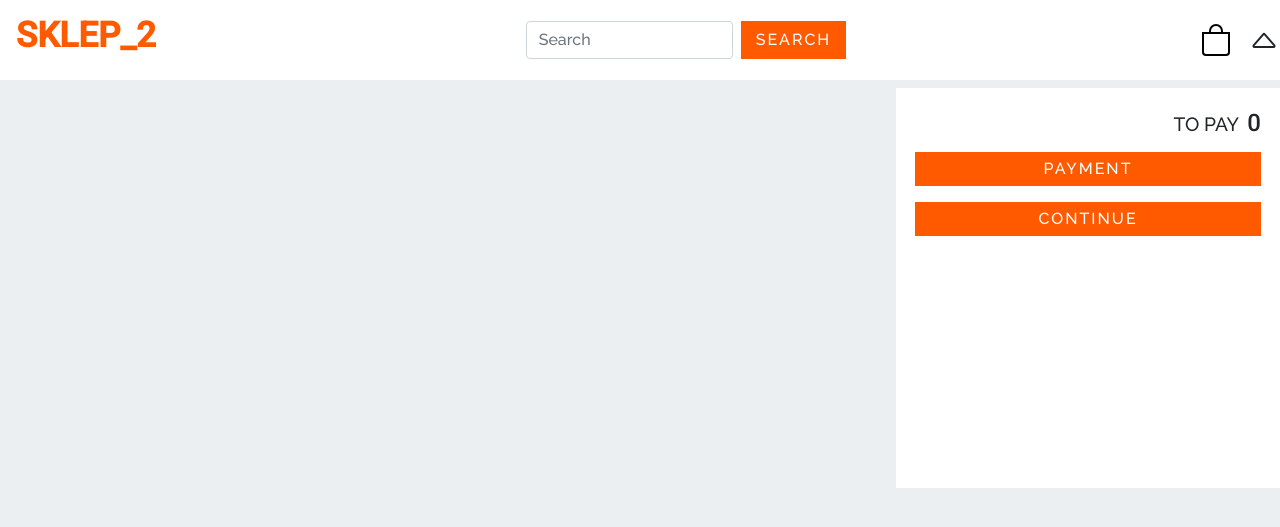
After one commit to aleooo/sklep_2, a Django app: page /cart/ in a window 1280 px wide. The commit adds this page. Shown: the top 527 px of the page. Run offline with Django 3.2, Linux system fonts and the light colour scheme; some web fonts are replaced.

Commit message:
template of cart

```diff
--- a/sklep_2/cart/urls.py
+++ b/sklep_2/cart/urls.py
@@ -5,5 +5,6 @@ from . import views
 app_name = 'cart'
 
 urlpatterns = [
-    path('<int:id>/added/', views.add_to_cart, name='add')
+    path('<int:id>/added/', views.add_to_cart, name='add'),
+    path('', views.main_cart, name='main_cart'),
 ]
--- a/sklep_2/cart/views.py
+++ b/sklep_2/cart/views.py
@@ -11,3 +11,7 @@ def add_to_cart(request, id):
         cart.add(product=product, quantity=quantity)
         return redirect(product.get_absolute_url())
     Cart.error('quantity')
+
+
+def main_cart(request):
+    return render(request, 'content/cart.html', {'main_bar': True})
--- a/sklep_2/templates/base.html
+++ b/sklep_2/templates/base.html
@@ -30,11 +30,13 @@
                 </div>
                 <div id='main_icon' >
                     <div id='main_icons'>
-                        <div class='float_l left_icon' id='cart_icon'>
-                            <svg xmlns="http://www.w3.org/2000/svg" width="32" height="32" fill="currentColor" class="bi bi-bag" viewBox="0 0 16 16">
-                                <path d="M8 1a2.5 2.5 0 0 1 2.5 2.5V4h-5v-.5A2.5 2.5 0 0 1 8 1zm3.5 3v-.5a3.5 3.5 0 1 0-7 0V4H1v10a2 2 0 0 0 2 2h10a2 2 0 0 0 2-2V4h-3.5zM2 5h12v9a1 1 0 0 1-1 1H3a1 1 0 0 1-1-1V5z"/>
-                            </svg>
-                        </div>
+                        <a href="{% url 'cart:main_cart' %}">
+                            <div class='float_l left_icon' id='cart_icon'>
+                                <svg xmlns="http://www.w3.org/2000/svg" width="32" height="32" fill="currentColor" class="bi bi-bag" viewBox="0 0 16 16">
+                                    <path d="M8 1a2.5 2.5 0 0 1 2.5 2.5V4h-5v-.5A2.5 2.5 0 0 1 8 1zm3.5 3v-.5a3.5 3.5 0 1 0-7 0V4H1v10a2 2 0 0 0 2 2h10a2 2 0 0 0 2-2V4h-3.5zM2 5h12v9a1 1 0 0 1-1 1H3a1 1 0 0 1-1-1V5z"/>
+                                </svg>
+                            </div>
+                        </a>
                         <div class='float_r wrapper' onclick="sidebar()">
                             <div id="toggle_grid">
                                 <svg xmlns="http://www.w3.org/2000/svg" width="32" height="32" fill="currentColor" class="bi bi-caret-up "  viewBox="0 0 16 16">
--- /dev/null
+++ b/sklep_2/templates/content/cart.html
@@ -0,0 +1,59 @@
+{% extends 'base.html' %}
+
+{% load static %}
+{% load price_tags %}
+
+{% block content %}
+    <div class='main' id='cart'>
+        <div class='width_65'>
+            {% for item in cart %}
+                <div class='display_f justify_c_c background_w padding_tb margin_tb_05'>
+                    <div class='width_200p'>
+                        <div>
+                            <img class='height_100p width_max_150' src="{{ item.image }}" >
+                        </div>
+                    </div>
+                    <div class='display_f justify_c_s_b width_cart height_80p padding_t_15'>
+                        <div class=' width_200p  padding_l'>
+                            <p  class='font_size_12 word_b_b_w'>{{ item.name }}</p>
+                        </div>
+                        <div >
+
+                            <div class="input-group mb-3 margin_t">
+                                <div class="input-group-prepend">
+                                    <button type='button' class="btn  btn-sm border_1sg border_r_0" id="minus"><i class="fa fa-minus"></i></button>
+                                </div>
+                                <input  id="input" class=" form-control-sm border_1sg width_4 border_1sg border_r_0 text_a_c font_numbers" value="1" min="1" name='quantity'>
+                                <div class="input-group-prepend">
+                                    <button type='button' class="btn  btn-sm border_1sg border_r_0" id="plus"><i class="fa fa-plus"></i></button>
+                                </div>
+                            </div>
+                        </div>
+                        <div >
+                            <div class='width_100 text_a_c display_ib'>
+                                <span class='font_size_2 font_numbers'>{{ item.total_price|price_front }}</span><span class='font_size_15 font_numbers' >{{ item.total_price|price_back }}</span>
+                            </div>
+                            <div class='width_200p text_a_c'>
+                                <span class='font_size_12'>for each {{ item.price }}</span>
+                            </div>
+                        </div>
+                        <div class='display_f align_i_c'>
+                            <i class="far fa-trash-alt font_size_2"></i>
+                        </div>
+
+                    </div>
+                </div>
+            {% endfor %}
+        </div>
+        <div class="width_30 background_w margin_tb_05 height_400p flex_d_c align_i_c">
+            <div class='width_90 padding_tb_05 '>
+                <div class='display_ib float_r'>
+                    <span class='font_size_12 padding_r_05'>TO PAY</span><span class='font_size_2 font_numbers'>{{ cart.total_value_cart|price_front }}</span><span class='font_size_15 font_numbers' >{{ cart.total_value_cart|price_back }}</span>
+                </div>
+            </div>
+            <button type='submit' class='button width_90 margin_b' ><p class='button_margin'>PAYMENT</p></button>
+            <button class='button width_90 margin_b' ><p class='button_margin '>CONTINUE</p></button>
+        </div>
+    </div>
+    <script type='text/javascript' src='{% static 'assets/js/cart.js' %}'></script>
+{% endblock content %}
--- a/sklep_2/templates/static/assets/css/base.css
+++ b/sklep_2/templates/static/assets/css/base.css
@@ -1,3 +1,4 @@
+@import 'cart.css';
 @import 'detail.css';
 @import 'list.css';
 @import 'main.css';
--- /dev/null
+++ b/sklep_2/templates/static/assets/css/cart.css
@@ -0,0 +1,20 @@
+#cart{
+    display: flex;
+    flex-direction: row;
+    justify-content: space-between;
+}
+.width_cart{
+    width: calc(90% - 200px);
+    display: flex;
+    justify-content:center;
+}
+
+@media (max-width: 813px) {
+    #cart{
+        flex-direction: column;
+    }
+    #cart > div{
+        width: 100%;
+    }
+
+}
--- a/sklep_2/templates/static/assets/css/tools.css
+++ b/sklep_2/templates/static/assets/css/tools.css
@@ -10,6 +10,7 @@ a.button_white:hover{color: rgb(255, 255, 255)}
 a:hover{color: rgb(102, 160, 160);}
 
 .align_i_c{align-items: center;}
+._align_i_c{align-items: center; display: flex;}
 .background_inherit{background: inherit;}
 .background_g{background: #ECEFF1;}
 .background_w{background: rgb(255, 255, 255)}
@@ -19,6 +20,7 @@ a:hover{color: rgb(102, 160, 160);}
 .border_n{border: none;}
 .border_r_0{border-radius: 0%;}
 .border_r_50{border-radius: 50%;}
+.bottom_0{bottom: 0;}
 .color_gray{color:rgb(121, 121, 121)}
 .color_white{color: rgb(255, 255, 255)}
 .color_black{color: rgb(0, 0, 0);}
@@ -26,6 +28,8 @@ a:hover{color: rgb(102, 160, 160);}
 .display_f{display: flex;}
 .display_ib{display: inline-block;}
 /* .font_numbers{font-family: 'B612 Mono', monospace;} */
+.flex_d_c{display: flex; flex-direction: column;}
+.flex_d_r{display: flex; flex-direction: row;}
 .font_numbers{font-family:  Roboto,sans-serif;}
 .font_decorative{font-family: 'Tourney', cursive;}
 .font_size_1{font-size: 1rem;}
@@ -36,8 +40,12 @@ a:hover{color: rgb(102, 160, 160);}
 .float_r{float: right;}
 .justify_c_s_a{justify-content: space-around;}
 .justify_c_s_b{justify-content: space-between;}
+.justify_c_r{justify-content: right;}
+.justify_c_c{justify-content: center;}
 .height_100{height: 100%;}
+.height_80p{height: 80px;}
 .height_100p{height: 100px;}
+.height_400p{height: 400px;}
 .html_list{list-style-type: none;}
 .padding{padding: 1rem;}
 .padding_0{padding: 0;}
@@ -49,6 +57,7 @@ a:hover{color: rgb(102, 160, 160);}
 .padding_lr{padding: 0 1rem}
 .padding_r_05{padding-right: 0.5rem;}
 .padding_ud_4{padding: 4rem;}
+.padding_t_15{padding-top: 1.5rem;}
 .padding_tb{padding: 1rem 0;}
 .padding_tb_05{padding: 0.5rem 0;}
 .position_i{position:inherit}
@@ -69,13 +78,17 @@ a:hover{color: rgb(102, 160, 160);}
 .text_d{text-decoration: none;}
 .white{background: white;}
 .width_4{width: 4rem;}
+.width_30{width: 30%;}
 .width_40{width: 40%}
 .width_50{width: 50%;}
 .width_60{width: 60%}
+.width_65{width: 65%;}
 .width_90{width: 90%;}
 .width_100{width: 100%;}
+.width_80p{width: 80px;}
 .width_100p{width: 100px;}
 .width_200p{width: 200px;}
+.width_400p{width: 400px;}
 .width_max_400{max-width: 400px;}
 .width_max_150{max-width: 150px;}
 .word_b_b_w{word-break: break-word;}
--- /dev/null
+++ b/sklep_2/templates/static/assets/js/cart.js
@@ -0,0 +1,13 @@
+let plus = $('#plus')
+let minus = $('#minus')
+let input = $('#input')
+
+plus.click(function(){
+    console.log('plus')
+    input.val(parseInt(input.val()) + 1 );
+        });
+minus.click(function(){
+    input.val(parseInt(input.val()) - 1 );
+if (input.val() == 0) {
+    input.val(1);
+}});
```
